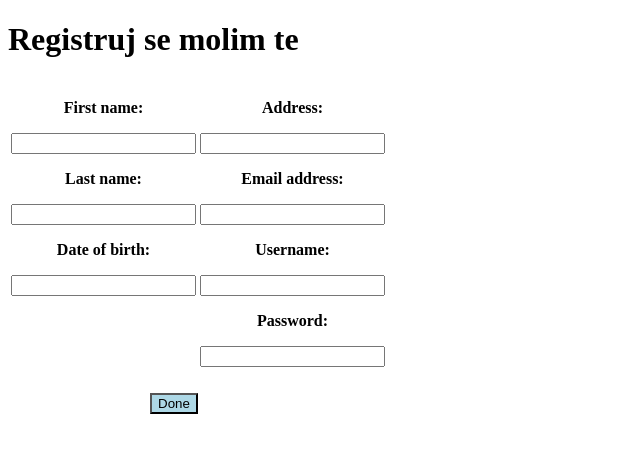
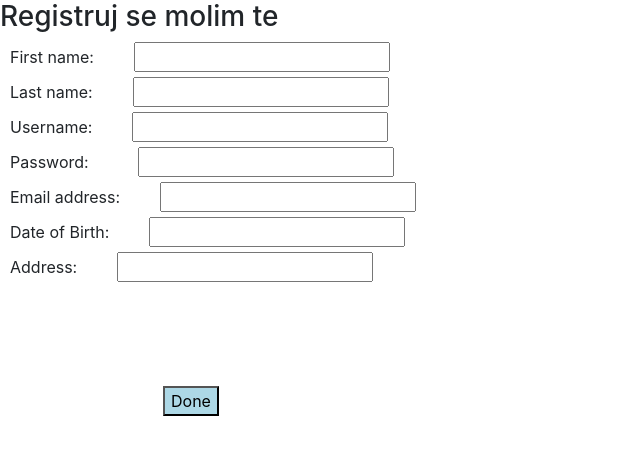
Before and after one commit to slavke01/AnguWarriors, an Angular app: page /register in a window 1280 px wide. Shown: the top 454 px of the page, without its empty margins (0-640 px from the left). Built offline with nearby package versions, Linux system fonts and the light colour scheme.

Commit message:
Validacija u registraciji

```diff
--- a/src/app/app.module.ts
+++ b/src/app/app.module.ts
@@ -7,6 +7,7 @@ import { LoginCompComponent } from './login-comp/login-comp.component';
 import { RegCompComponent } from './reg-comp/reg-comp.component';
 import { IncidentNewComponent } from './incident-new/incident-new.component';
 import { SideBarComponent } from './side-bar/side-bar.component';
+import { FormsModule } from '@angular/forms';
 
 @NgModule({
   declarations: [
@@ -18,10 +19,11 @@ import { SideBarComponent } from './side-bar/side-bar.component';
   ],
   imports: [
     BrowserModule,
+    FormsModule,
     RouterModule.forRoot([
       {
         path:'',
-        component:SideBarComponent
+        component:LoginCompComponent
       },
       {
       path:'register',
--- a/src/app/reg-comp/reg-comp.component.css
+++ b/src/app/reg-comp/reg-comp.component.css
@@ -8,7 +8,20 @@ top: 83px;
 .btn{
 
 position: absolute;
-top: 375px;
-left: 150px;
+margin-top: 20px;
+margin-left: 150px;
 
 }
+
+.input-textbox-left{
+    margin-left: 40px;
+
+}
+
+.levi{
+    margin-left: 10px;
+}
+
+.desni{
+    margin-left: 10px;
+}
--- a/src/app/reg-comp/reg-comp.component.html
+++ b/src/app/reg-comp/reg-comp.component.html
@@ -1,66 +1,171 @@
-<h1>Registruj se molim te</h1>
+<h3>Registruj se molim te</h3>
 <table>
-  <tr>
-    <th>
-      <div class="reg-left">
-        <p class="Name">First name:</p>
+
+
+
+      <div class="levi">
+        <div >
+
+          <label for="firstName">First name:</label>
           <input
-          class="Input"
+
+            required
+            class="input-textbox-left"
             (input)="onChangeFirstName($event.target.value)"
             type="text"
+            name="firstName"
+            ngModel
+            #firstName="ngModel"
+
           />
+          <div  class="alert alert-danger" style="width: 190px; margin-left: 95px;" *ngIf="firstName.touched && !firstName.valid">
+            Ne sme biti prazno!
+          </div>
+        </div>
 
-        <p class="Name">Last name:</p>
+        <div >
+
+          <label for="lastName">Last name:</label>
           <input
-          class="Input"
+
+            required
+            class="input-textbox-left"
             (input)="onChangeLastName($event.target.value)"
             type="text"
+            name="lastName"
+            ngModel
+            #lastName="ngModel"
+
           />
+          <div  class="alert alert-danger" style="width: 190px; margin-left: 95px;" *ngIf="lastName.touched && !lastName.valid">
+            Ne sme biti prazno!
+          </div>
+        </div>
 
-        <p class="Name">Date of birth:</p>
+        <div >
+
+          <label for="username">Username:</label>
           <input
-          class="Input"
+
+            required
+            class="input-textbox-left"
+            (input)="onChangeUsername($event.target.value)"
+            type="text"
+            name="username"
+            ngModel
+            #username="ngModel"
+
+          />
+          <div  class="alert alert-danger" style="width: 190px; margin-left: 95px;" *ngIf="username.touched && !username.valid">
+            Ne sme biti prazno!
+          </div>
+        </div>
+
+        <div>
+
+          <label for="password">Password: &nbsp;</label>
+
+          <input
+
+            required
+            class="input-textbox-left"
+            (input)="onChangePassword($event.target.value)"
+            type="text"
+            name="password"
+            ngModel
+            #password="ngModel"
+
+          />
+          <div  class="alert alert-danger" style="width: 190px; margin-left: 95px;" *ngIf="password.touched && !password.valid">
+            Ne sme biti prazno!
+          </div>
+
+        </div>
+
+      </div>
+
+
+
+      <div class="desni">
+
+        <div >
+
+          <label for="email">Email address:</label>
+          <input
+
+            required
+            class="input-textbox-left"
+            (input)="onChangeEmailAddress($event.target.value)"
+            type="text"
+            name="email"
+            ngModel
+            #email="ngModel"
+
+          />
+          <div  class="alert alert-danger" style="width: 190px; margin-left: 95px;" *ngIf="email.touched && !email.valid">
+            Ne sme biti prazno!
+          </div>
+        </div>
+
+        <div >
+
+          <label for="birthday">Date of Birth:</label>
+          <input
+
+            required
+            class="input-textbox-left"
             (input)="onChangeDateOfBirth($event.target.value)"
             type="text"
+            name="birthday"
+            ngModel
+            #birthday="ngModel"
+
           />
+          <div  class="alert alert-danger" style="width: 190px; margin-left: 95px;" *ngIf="birthday.touched && !birthday.valid">
+            Ne sme biti prazno!
           </div>
-    </th>
-    <th>
-      <div class="reg-right">
-        <p class="Name">Address:</p>
+        </div>
+
+        <div >
+
+          <label for="address">Address:</label>
           <input
-          class="Input"
+
+            required
+            class="input-textbox-left"
             (input)="onChangeAddress($event.target.value)"
             type="text"
+            name="address"
+            ngModel
+            #address="ngModel"
+
           />
+          <div  class="alert alert-danger" style="width: 190px; margin-left: 95px;" *ngIf="address.touched && !address.valid">
+            Ne sme biti prazno!
+          </div>
+        </div>
 
-        <p class="Name">Email address:</p>
-        <input
-          class="Input"
-          (input)="onChangeEmailAddress($event.target.value)"
-          type="text"
-        />
 
-        <p class="Name">Username:</p>
-        <input
-          class="Input"
-          (input)="onChangeUsername($event.target.value)"
-          type="text"
-        />
+      </div>
 
-        <p class="Name">Password:</p>
-        <input
-          class="Input"
-          (input)="onChangePassword($event.target.value)"
-          type="password"
-        />
-      </div>
-    </th>
-  </tr>
+
+
+
+
+
+
 </table>
+<form>
+  <br/>
+  <br/>
+
+
+
   <div class="btn">
     <br />
     <button (click)="metodaAjmo()" style="background-color: lightblue">
       Done
     </button>
   </div>
+
+</form>
--- a/src/styles.css
+++ b/src/styles.css
@@ -1,6 +1,6 @@
-/* You can add global styles to this file, and also import other style files
+
 @import '~bootstrap/dist/css/bootstrap.min.css';
-*/
+
 .login {
   position: absolute;
   left: 30px;
@@ -32,10 +32,3 @@
   margin-top: 445px;
   margin-left: 570px;
 }
-
-.sidebar{
-    height: fit-content;
-    width: 30px;
-    background-color: lightgray;
-    margin-left: 5px;
-}
```
Lines whose indentation alone changed are shown as unchanged.
